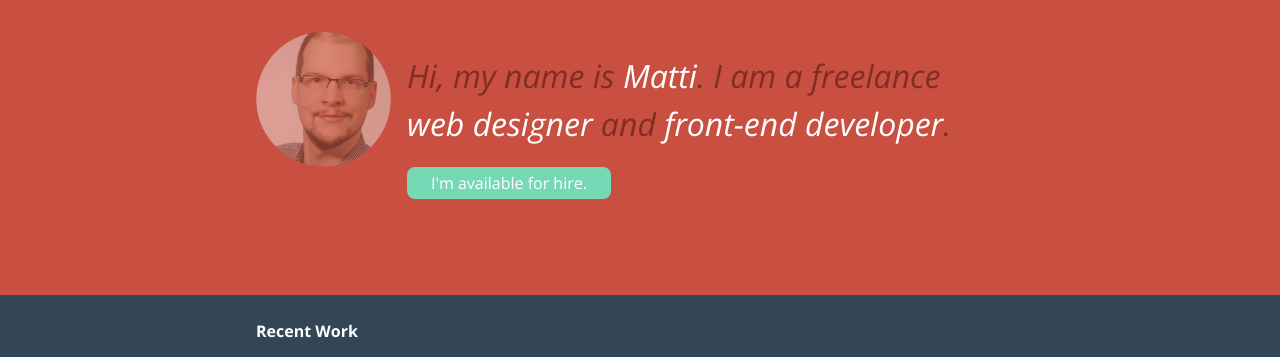
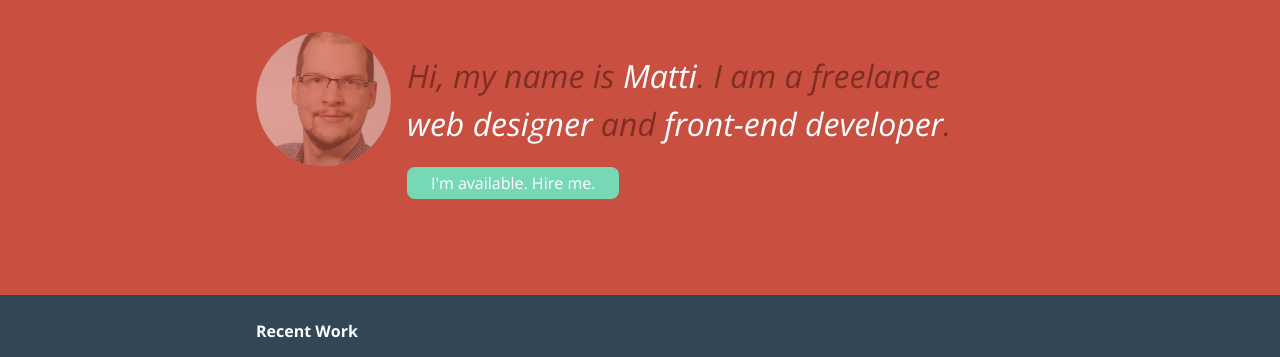
Before and after one commit to mbesser/mbesser.github.io, a Jekyll site: the page built from index.html, in a window 1280 px wide. Shown: the top 357 px of the page. Built offline with Jekyll 4.4.1, drawn with Linux system fonts in a browser that asks for light colours.

Commit message:
Adds email address and responsiveness to hire button.

```diff
--- a/_includes/header.html
+++ b/_includes/header.html
@@ -7,7 +7,7 @@
       Hi, my name is <span class="no-break highlight">Matti</span>. <span class="no-break">I am</span> a freelance <span class="no-break highlight">web designer</span> and <span class="no-break highlight">front-end developer</span>.
     </h1>
     <p>
-      <a href="mailto:#" class="btn-green">I'm available for hire.</a>
+      <a href="mailto:hello@mattibesser.com" class="btn-green hire-me">I'm available. Hire me.</a>
     </p>
   </div>
 </header>
--- a/css/main.css
+++ b/css/main.css
@@ -100,6 +100,17 @@
   .btn-green:hover {
     background-color: #55af8e; }
 
+.hire-me {
+  display: block;
+  width: 230px;
+  margin: 1.688rem auto -1.688rem;
+  text-align: center; }
+
+@media screen and (min-width: 600px) {
+  .hire-me {
+    display: inline-block;
+    width: auto;
+    margin: 0; } }
 .site-header {
   padding: 2em 0 4em;
   background-color: #c94f41; }
```
Also changed, not shown: sass/components/_buttons.scss (+15 -0 lines), img/matti.jpg.
